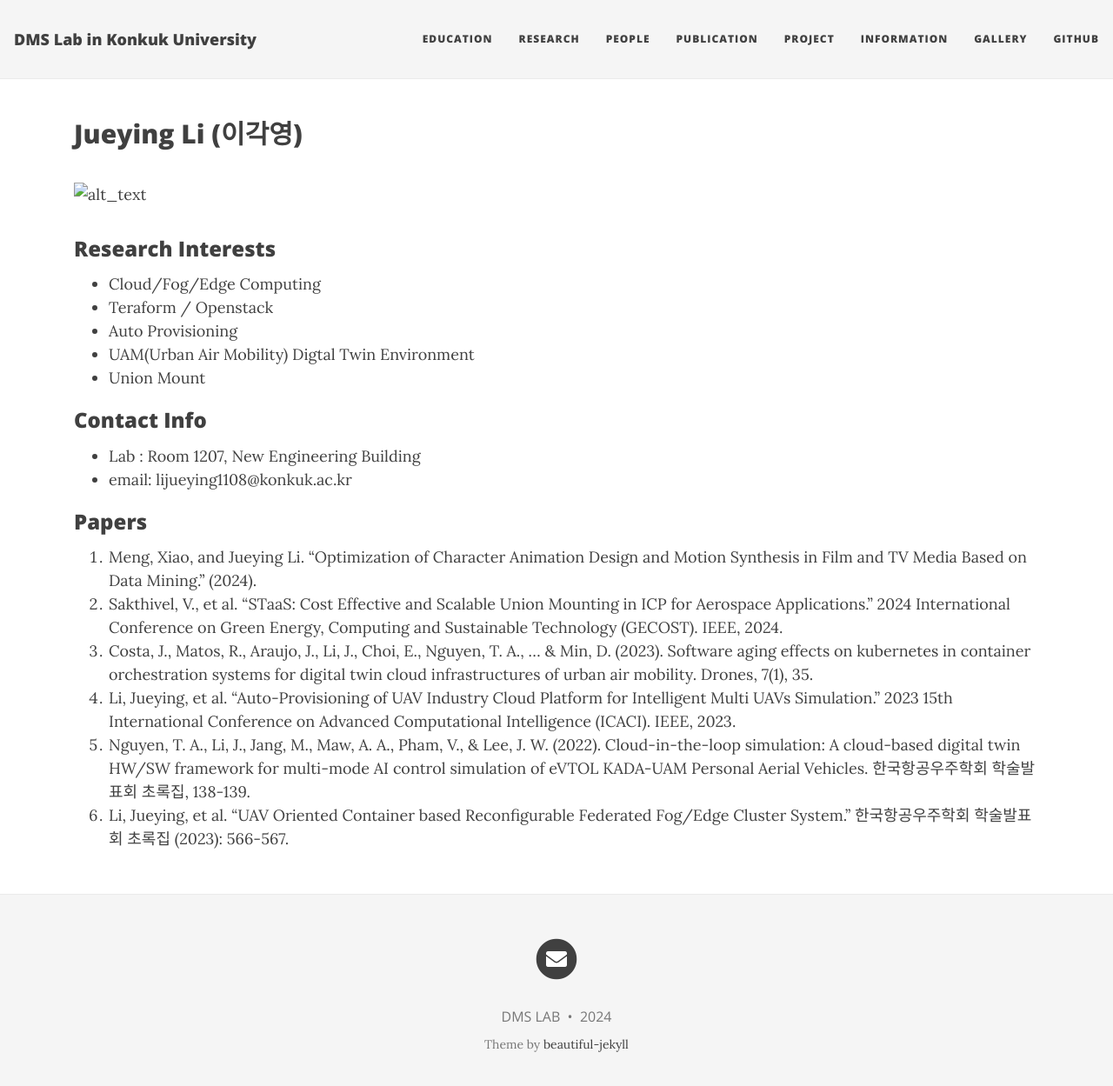
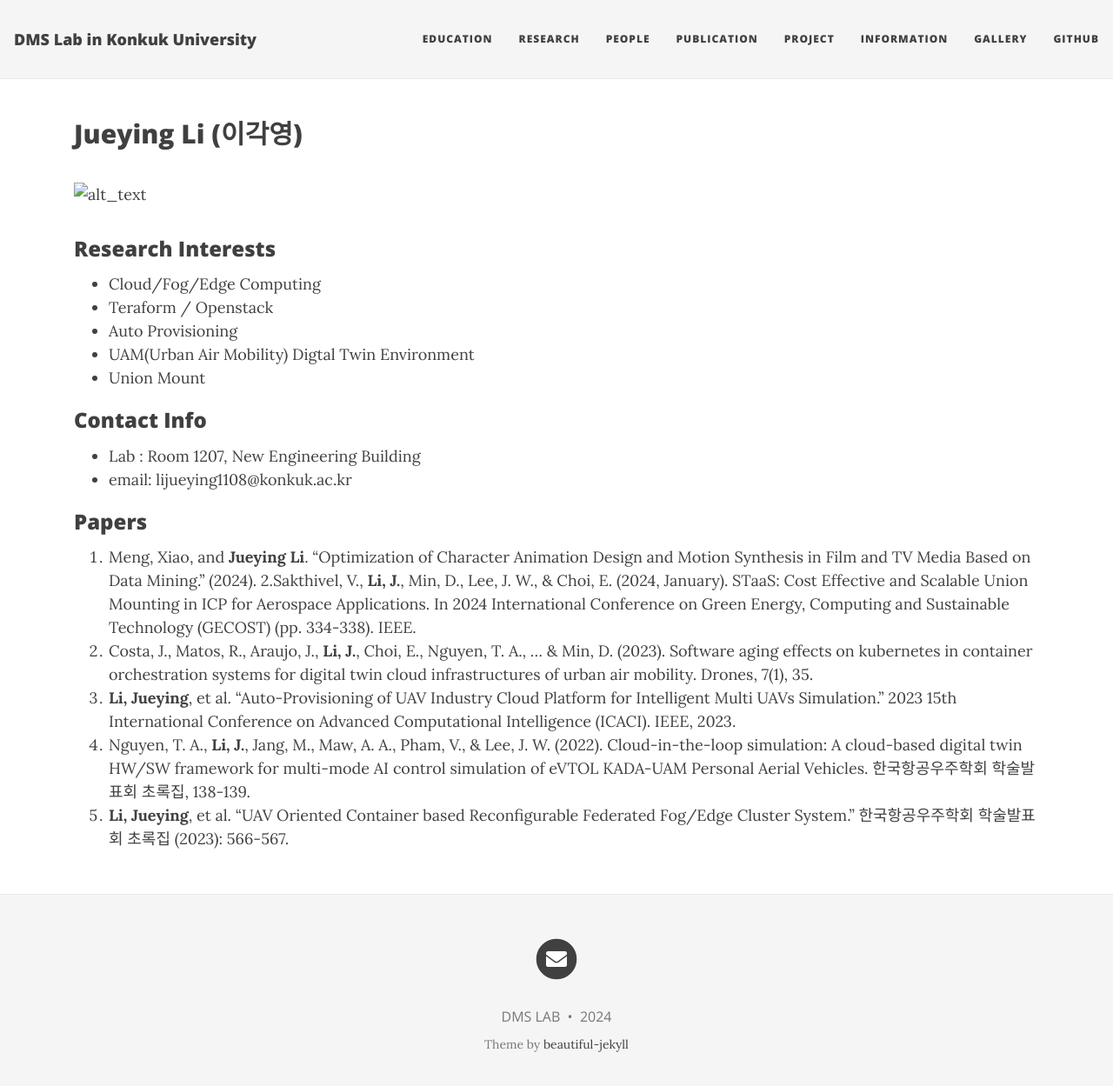
Before and after one commit to dmslab-konkuk/dmslab-konkuk.github.io, a Jekyll site: the page built from people/JueyingLi.md, in a window 1280 px wide and 1262 px high. Shown: the top 1249 px of the window at 87% size. Built offline with Jekyll 4.4.1, drawn with Linux system fonts in a browser that asks for light colours; nearby versions of some CDN libraries.

Commit message:
Update JueyingLi.md

```diff
--- a/people/JueyingLi.md
+++ b/people/JueyingLi.md
@@ -18,9 +18,9 @@
 - email: lijueying1108@konkuk.ac.kr
 
 ### Papers
-1. Meng, Xiao, and Jueying Li. "Optimization of Character Animation Design and Motion Synthesis in Film and TV Media Based on Data Mining." (2024).
-2. Sakthivel, V., et al. "STaaS: Cost Effective and Scalable Union Mounting in ICP for Aerospace Applications." 2024 International Conference on Green Energy, Computing and Sustainable Technology (GECOST). IEEE, 2024.
-3. Costa, J., Matos, R., Araujo, J., Li, J., Choi, E., Nguyen, T. A., ... & Min, D. (2023). Software aging effects on kubernetes in container orchestration systems for digital twin cloud infrastructures of urban air mobility. Drones, 7(1), 35.
-4. Li, Jueying, et al. "Auto-Provisioning of UAV Industry Cloud Platform for Intelligent Multi UAVs Simulation." 2023 15th International Conference on Advanced Computational Intelligence (ICACI). IEEE, 2023.
-5. Nguyen, T. A., Li, J., Jang, M., Maw, A. A., Pham, V., & Lee, J. W. (2022). Cloud-in-the-loop simulation: A cloud-based digital twin HW/SW framework for multi-mode AI control simulation of eVTOL KADA-UAM Personal Aerial Vehicles. 한국항공우주학회 학술발표회 초록집, 138-139.
-6. Li, Jueying, et al. "UAV Oriented Container based Reconfigurable Federated Fog/Edge Cluster System." 한국항공우주학회 학술발표회 초록집 (2023): 566-567.
+1. Meng, Xiao, and **Jueying Li**. "Optimization of Character Animation Design and Motion Synthesis in Film and TV Media Based on Data Mining." (2024).
+2.Sakthivel, V., **Li, J.**, Min, D., Lee, J. W., & Choi, E. (2024, January). STaaS: Cost Effective and Scalable Union Mounting in ICP for Aerospace Applications. In 2024 International Conference on Green Energy, Computing and Sustainable Technology (GECOST) (pp. 334-338). IEEE.
+3. Costa, J., Matos, R., Araujo, J., **Li, J.**, Choi, E., Nguyen, T. A., ... & Min, D. (2023). Software aging effects on kubernetes in container orchestration systems for digital twin cloud infrastructures of urban air mobility. Drones, 7(1), 35.
+4. **Li, Jueying**, et al. "Auto-Provisioning of UAV Industry Cloud Platform for Intelligent Multi UAVs Simulation." 2023 15th International Conference on Advanced Computational Intelligence (ICACI). IEEE, 2023.
+5. Nguyen, T. A., **Li, J.**, Jang, M., Maw, A. A., Pham, V., & Lee, J. W. (2022). Cloud-in-the-loop simulation: A cloud-based digital twin HW/SW framework for multi-mode AI control simulation of eVTOL KADA-UAM Personal Aerial Vehicles. 한국항공우주학회 학술발표회 초록집, 138-139.
+6. **Li, Jueying**, et al. "UAV Oriented Container based Reconfigurable Federated Fog/Edge Cluster System." 한국항공우주학회 학술발표회 초록집 (2023): 566-567.
```
